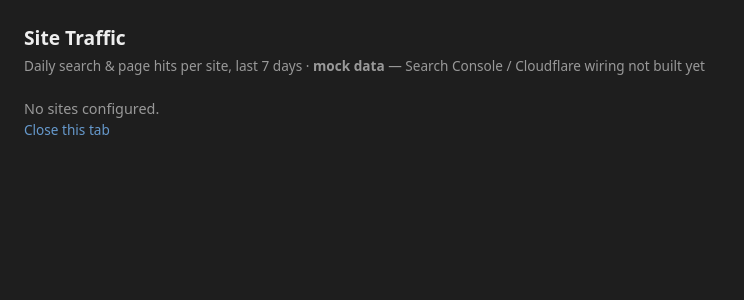
After one commit to cholten99/daves-server-dashboard, a Flask app: template app/templates/site_traffic.html in a window 1280 px wide. The commit adds this page. Shown: the top 300 px of the page, without its empty margins (0-744 px from the left). Run offline with Flask 3, Linux system fonts and the light colour scheme; the template is opened without the code that fills it, so the values that code supplies are empty.

Commit message:
Site Traffic: site-rows/metric-columns table layout
Checkpoint before flipping the table axis to metric-rows/site-columns.

```diff
--- a/app/app.py
+++ b/app/app.py
@@ -27,8 +27,38 @@ BACKUP_LOGS_DIR = '/home/dave/server-scripts/logs'
 MR_DB_PATH      = '/var/www/media-resize/state.db'
 MR_WORKERS_PATH = '/var/www/media-resize/workers.json'
 
-KIT_SYNC_LOG    = '/var/log/policycamp/kit-sync.log'
 BOWSY_FEED_LOG  = '/home/dave/logs/bowsy-feed.log'
+
+# MOCK — Search Console (search hits) and Cloudflare (page hits) aren't wired
+# up yet. These are static placeholder numbers so the dashboard layout can be
+# reviewed before building the real data sources; see get_site_traffic().
+SITE_TRAFFIC_SITES = [
+    ('bowsy.co.uk',         'bowsy-co-uk'),
+    ('policycamp.org.uk',   'policycamp-org-uk'),
+    ('transformgov.org.uk', 'transformgov-org-uk'),
+    ('ukgovcomms.org',      'ukgovcomms-org'),
+    ('ukpolyamory.org',     'ukpolyamory-org'),
+]
+SITE_TRAFFIC_MOCK = {
+    'bowsy.co.uk':         {'search_daily': 12, 'search_weekly': 78,  'page_daily': 340, 'page_weekly': 2210},
+    'policycamp.org.uk':   {'search_daily': 34, 'search_weekly': 205, 'page_daily': 890, 'page_weekly': 5920},
+    'transformgov.org.uk': {'search_daily': 8,  'search_weekly': 51,  'page_daily': 210, 'page_weekly': 1380},
+    'ukgovcomms.org':      {'search_daily': 5,  'search_weekly': 29,  'page_daily': 95,  'page_weekly': 640},
+    'ukpolyamory.org':     {'search_daily': 21, 'search_weekly': 140, 'page_daily': 610, 'page_weekly': 4100},
+}
+# Rough Mon-Sun shape (busier midweek, quieter weekends) used only to spread a
+# mock weekly total across 7 days for the expanded page -- not real data.
+SITE_TRAFFIC_WEEKDAY_PATTERN = [1.05, 1.15, 1.15, 1.05, 0.95, 0.75, 0.65]
+
+# Each project's to-do list lives in its own repo/directory as a hand-maintained
+# TODO.md (no auto-sync script -- these are edited manually). Order here is
+# display order on the dashboard.
+PROJECT_TODOS = [
+    ('Backup',                            '/home/dave/server-scripts/TODO.md'),
+    ('Media Resize',                      '/var/www/media-resize/TODO.md'),
+    ('Podcast Host (Libsyn replacement)', '/var/www/podcast-host/TODO.md'),
+    ('Google Workspace Migration',        '/home/dave/google-workspace-migration/TODO.md'),
+]
 
 # media-resize already computes per-worker encode progress/ETA itself (SSH-probes
 # each worker, caches for 30s) -- rather than duplicating that, log into its own
@@ -436,7 +466,6 @@ def get_media_resize_status():
 
 
 JOB_LOG_LINE_RE = re.compile(r'^(\d{4}-\d{2}-\d{2} \d{2}:\d{2}:\d{2})(?:,\d+)? (\w+): (.*)$')
-KIT_DONE_RE = re.compile(r'^Done — (\d+) (?:added|would be added), (\d+) failed$')
 
 
 def _last_job_status(log_path):
@@ -454,18 +483,41 @@ def _last_job_status(log_path):
         ts, level, msg = m.groups()
         if level.upper() == 'ERROR':
             return {'last_run': ts, 'status': 'fail', 'message': msg}
-        done = KIT_DONE_RE.match(msg)
-        if done:
-            failed = int(done.group(2))
-            return {'last_run': ts, 'status': 'warning' if failed else 'ok', 'message': msg}
         return {'last_run': ts, 'status': 'ok', 'message': msg}
     return None
+
+
+def get_site_traffic():
+    """MOCK — see SITE_TRAFFIC_MOCK. Feeds the summary table on the main dashboard."""
+    return [{'name': name, 'slug': slug, **SITE_TRAFFIC_MOCK[name]} for name, slug in SITE_TRAFFIC_SITES]
+
+
+def _mock_daily_series(weekly_total):
+    avg = weekly_total / 7
+    return [max(0, round(avg * p)) for p in SITE_TRAFFIC_WEEKDAY_PATTERN]
+
+
+def get_site_traffic_detail():
+    """MOCK — per-day breakdown for the expanded /site-traffic page. Spreads
+    each site's mock weekly total across the last 7 days; not real data."""
+    days = [(datetime.now() - timedelta(days=i)).strftime('%a %d %b') for i in range(6, -1, -1)]
+    sites = []
+    for name, slug in SITE_TRAFFIC_SITES:
+        base = SITE_TRAFFIC_MOCK[name]
+        sites.append({
+            'name':          name,
+            'slug':          slug,
+            'days':          days,
+            'search_series': _mock_daily_series(base['search_weekly']),
+            'page_series':   _mock_daily_series(base['page_weekly']),
+            **base,
+        })
+    return sites
 
 
 def get_other_jobs():
     jobs = []
     for name, schedule, log_path in [
-        ('Policycamp → Kit sync', 'daily 05:00', KIT_SYNC_LOG),
         ('Bowsy latest-post fetch',    'hourly',      BOWSY_FEED_LOG),
     ]:
         status = _last_job_status(log_path) or {'last_run': None, 'status': 'unknown', 'message': 'No log entries found'}
@@ -473,8 +525,61 @@ def get_other_jobs():
     return jobs
 
 
+TODO_ITEM_RE = re.compile(r'^(?:\d+\.|-)\s*\[([ xX~])\]\s*(.*)$')
+
+
+def _parse_todo_md(path):
+    """Pulls checkbox items ('1. [x] ...' / '- [ ] ...') out of a hand-maintained
+    TODO.md. Indented lines directly under an item are folded into its detail
+    text (for a hover tooltip); anything unindented (headings, new paragraphs)
+    ends the current item instead of being absorbed into it."""
+    items = []
+    try:
+        with open(path, 'r', errors='ignore') as f:
+            lines = f.readlines()
+    except OSError:
+        return items
+
+    current = None
+    for raw in lines:
+        stripped = raw.strip()
+        m = TODO_ITEM_RE.match(stripped)
+        if m:
+            if current:
+                items.append(current)
+            state, text = m.groups()
+            current = {'state': state.lower(), 'summary': text.strip(), 'detail': text.strip()}
+        elif current is not None and raw[:1].isspace() and stripped and not stripped.startswith('#'):
+            current['detail'] += ' ' + stripped
+        else:
+            if current:
+                items.append(current)
+            current = None
+    if current:
+        items.append(current)
+    return items
+
+
+def get_project_todos():
+    projects = []
+    for name, path in PROJECT_TODOS:
+        items = _parse_todo_md(path)
+        for i, item in enumerate(items, 1):
+            item['number'] = i
+        projects.append({
+            'name':       name,
+            'slug':       re.sub(r'\W+', '-', name.lower()).strip('-'),
+            'todo_items': items,
+            'done':       sum(1 for i in items if i['state'] == 'x'),
+            'total':      len(items),
+        })
+    return projects
+
+
 def build_dashboard():
     return {
+        'project_todos': get_project_todos(),
+        'site_traffic': get_site_traffic(),
         'security': get_security_findings(),
         'backups':  get_backup_runs(),
         'media_resize': get_media_resize_status(),
@@ -505,6 +610,13 @@ def media_resize_toggle(name):
         return redirect(url_for('login'))
     mr_toggle_worker(name)
     return redirect(url_for('index'))
+
+
+@app.route('/site-traffic')
+def site_traffic():
+    if not authed():
+        return redirect(url_for('login'))
+    return render_template('site_traffic.html', sites=get_site_traffic_detail())
 
 
 @app.route('/backup/<run_id>')
--- /dev/null
+++ b/app/templates/site_traffic.html
@@ -0,0 +1,50 @@
+<!DOCTYPE html>
+<html lang="en">
+<head>
+  <meta charset="UTF-8">
+  <meta name="viewport" content="width=device-width, initial-scale=1.0">
+  <title>Site Traffic — Dave's Server</title>
+  <style>
+    *, *::before, *::after { box-sizing: border-box; margin: 0; padding: 0; }
+    body { font-family: system-ui, sans-serif; background: #1e1e1e; color: #c8c8c8; padding: 1.5rem; }
+    h1 { font-size: 1.2rem; color: #eee; margin-bottom: .3rem; }
+    h2 { font-size: .95rem; color: #eee; margin-bottom: .5rem; font-weight: 600; }
+    .sub { color: #999; font-size: .85rem; margin-bottom: 1.5rem; }
+    section { margin-bottom: 2rem; background: #272727; border-radius: 6px; padding: 1rem 1.25rem; }
+    table { width: 100%; border-collapse: collapse; font-size: .9rem; }
+    th { text-align: left; color: #ddd; font-weight: 500; padding: .5rem .75rem; border-bottom: 1px solid #333; }
+    td { padding: .5rem .75rem; border-bottom: 1px solid #2e2e2e; vertical-align: middle; }
+    tr:last-child td { border-bottom: none; }
+    .dim { color: #999; font-size: .85rem; font-weight: 400; }
+    .empty { color: #999; font-size: .9rem; }
+    a.back { color: #69c; text-decoration: none; font-size: .85rem; }
+    a.back:hover { color: #9cf; }
+  </style>
+</head>
+<body>
+  <h1>Site Traffic</h1>
+  <p class="sub">Daily search &amp; page hits per site, last 7 days &middot; <strong>mock data</strong> — Search Console / Cloudflare wiring not built yet</p>
+
+  {% if sites %}
+  {% for s in sites %}
+  <section>
+    <h2>{{ s.name }} <span class="dim">{{ s.search_weekly }} search &middot; {{ s.page_weekly }} page hits this week</span></h2>
+    <table>
+      <tr><th>Day</th><th>Search hits</th><th>Page hits</th></tr>
+      {% for i in range(s.days|length) %}
+      <tr>
+        <td class="dim">{{ s.days[i] }}</td>
+        <td class="dim">{{ s.search_series[i] }}</td>
+        <td class="dim">{{ s.page_series[i] }}</td>
+      </tr>
+      {% endfor %}
+    </table>
+  </section>
+  {% endfor %}
+  {% else %}
+  <p class="empty">No sites configured.</p>
+  {% endif %}
+
+  <a class="back" href="javascript:window.close()">Close this tab</a>
+</body>
+</html>
```
Also changed, not shown: app/templates/index.html (+111 -0 lines).
